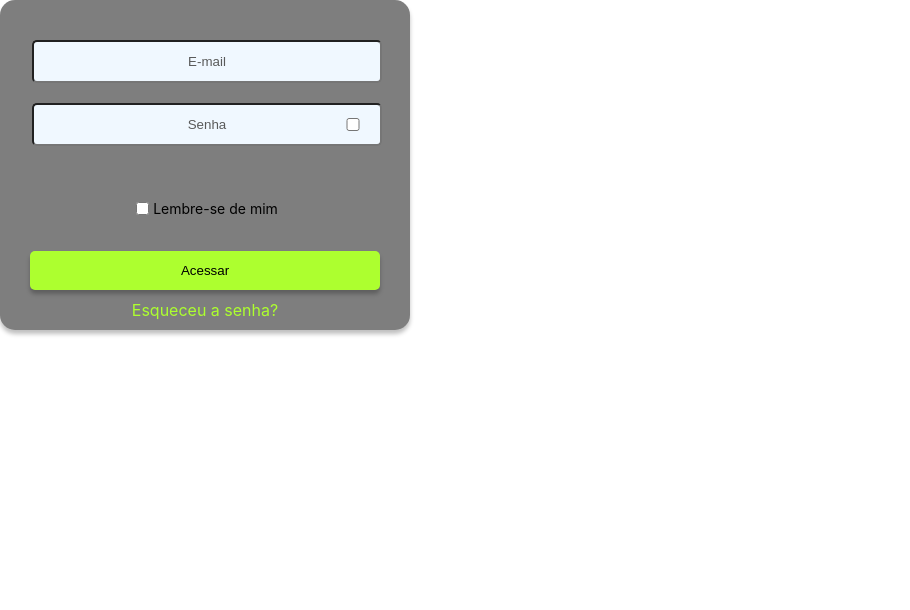
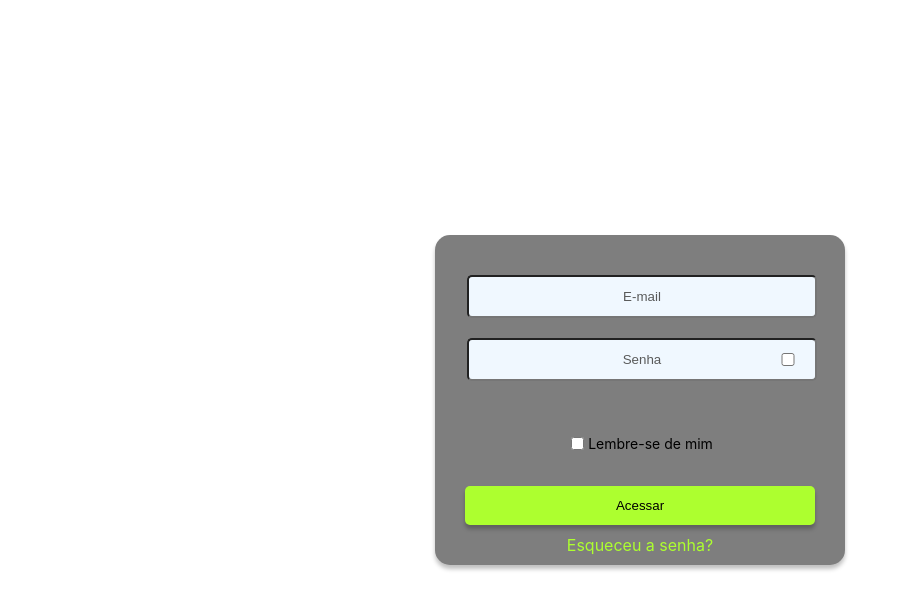
Before and after one commit to GuilhermeCGJ/app-de-investimentos, a React (Create React App) app: page / in a window 1280 px wide. Shown: the top 610 px of the page, without its empty margins (0-910 px from the left). Built offline with nearby package versions, Linux system fonts and the light colour scheme.

Commit message:
style: Login page

```diff
--- a/src/components/LoginForm.js
+++ b/src/components/LoginForm.js
@@ -61,7 +61,6 @@ export default function LoginForm() {
     };
 
     return (
-      <main>
         <form>
           <fieldset>
             <input
@@ -112,6 +111,5 @@ export default function LoginForm() {
           </button>
           <a href="a">Esqueceu a senha?</a>
         </form>
-      </main>
     )
   }
--- /dev/null
+++ b/src/pages/Login.css
@@ -0,0 +1,6 @@
+#Login {
+  align-items: center;
+  display: flex;
+  justify-content:  center;
+  min-height: 100vh;
+}
--- a/src/pages/Login.js
+++ b/src/pages/Login.js
@@ -1,5 +1,6 @@
 import React from 'react'
 import LoginForm from '../components/LoginForm'
+import './Login.css'
 
 export default function Login () {
 
```
